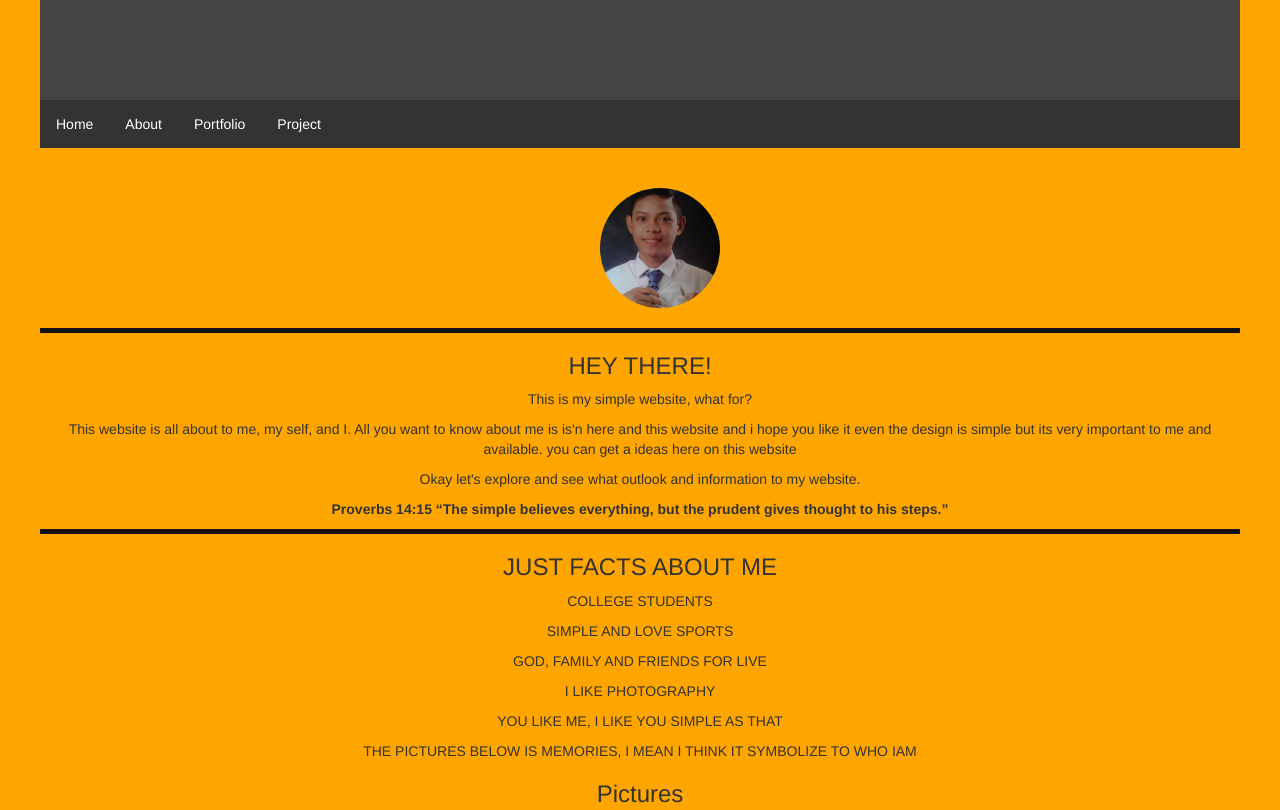
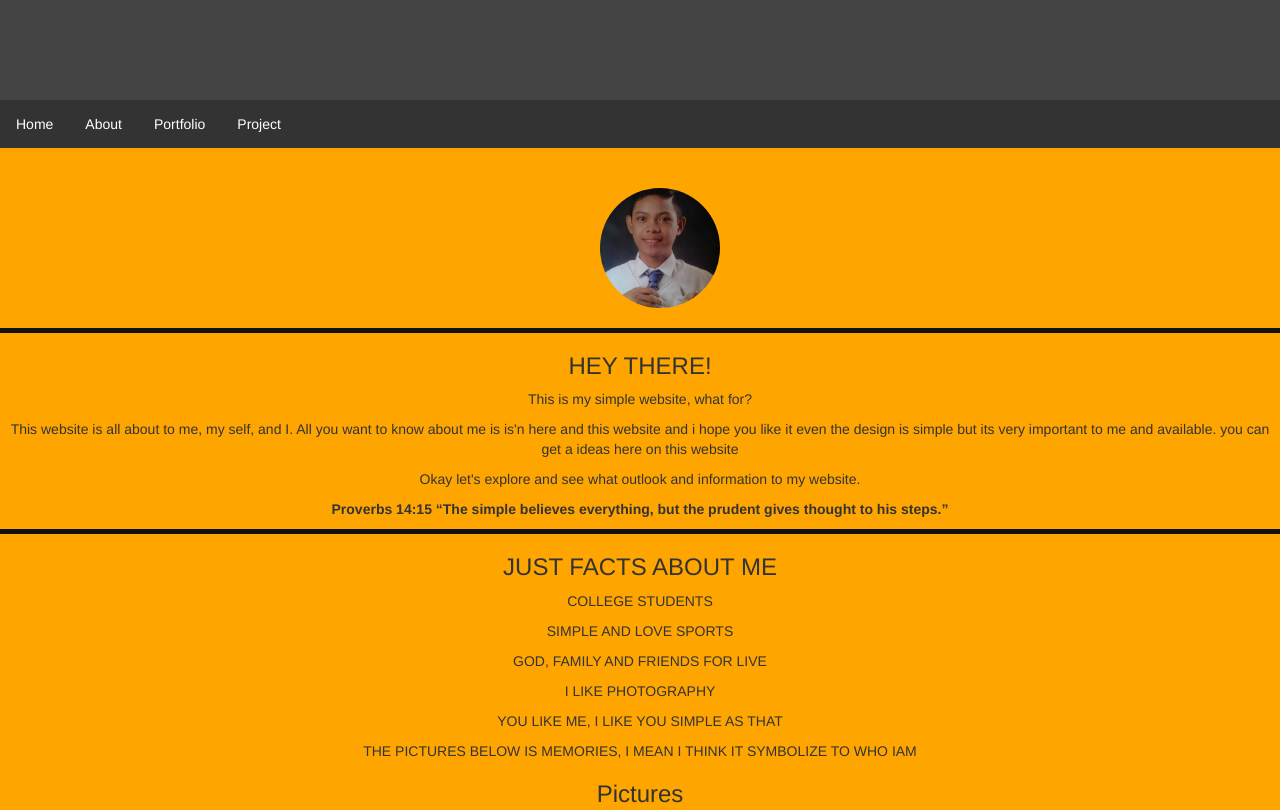
Before and after one commit to Heartmanmiano/heartmanport, a plain HTML site: page AboutBuddies.html in a window 1280 px wide. Shown: the top 810 px of the page. Drawn offline with Linux system fonts and the light colour scheme.

Commit message:
Update AboutBuddies.html

```diff
--- a/AboutBuddies.html
+++ b/AboutBuddies.html
@@ -98,7 +98,7 @@ border-radius:50%;
 </head>
 <body style="background-color: orange">
 
-<div id="container">
+<div id="container-fluid">
 	<div id="header">
 
 
```
